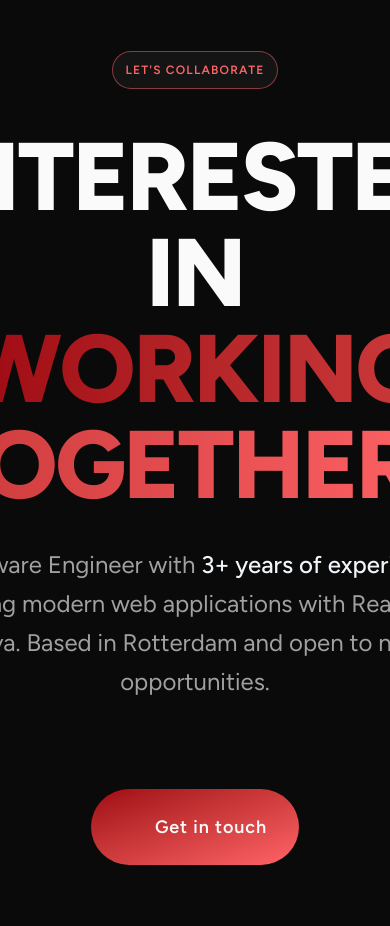
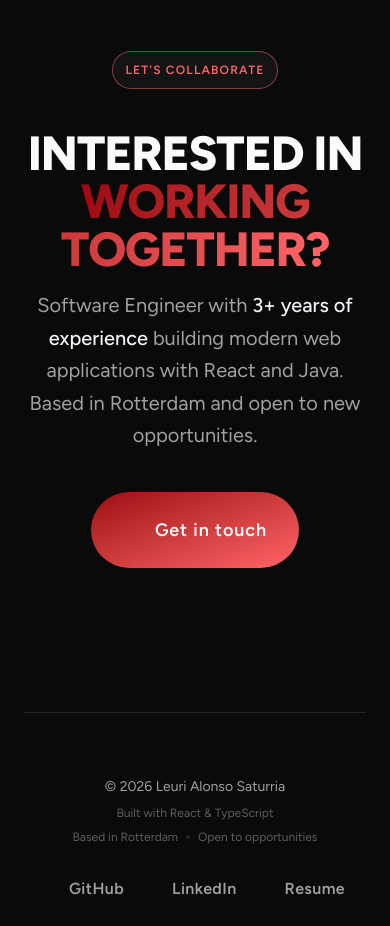
Before and after one commit to leuri17/portfolio, a Next.js app: page / in a window 390 px wide. Shown: the part 5800-6726 px from the top of the page. Built offline with nearby package versions, Linux system fonts and the light colour scheme; some icons are missing.

Commit message:
feat: cta responsive

```diff
--- a/src/sections/callToActionSection/CallToActionSection.tsx
+++ b/src/sections/callToActionSection/CallToActionSection.tsx
@@ -9,21 +9,23 @@ import { copyEmail } from '@/lib/utils';
 
 const CallToActionSection = () => {
   return (
-    <Section className="flex flex-col items-center gap-10">
+    <Section className="items-center gap-10">
       <Badge
         variant={'outline'}
         className="border-destructive/50 text-xs text-destructive font-semibold tracking-widest px-3 py-4.5 uppercase gap-1.5"
       >
         <span>Let&apos;s collaborate</span>
       </Badge>
+
       <div className="text-center flex flex-col items-center">
-        <h1 className="text-8xl font-extrabold tracking-tight leading-none mb-8 uppercase">
+        <h1 className="text-5xl font-extrabold tracking-tight leading-none mb-4 uppercase sm:text-6xl md:text-7xl lg:text-8xl">
           Interested in{' '}
           <span className="text-transparent bg-clip-text bg-linear-to-r from-primary to-destructive">
             working together?
           </span>
         </h1>
-        <p className="text-2xl text-muted-foreground leading-relaxed max-w-2xl mb-12">
+
+        <p className="text-xl text-muted-foreground leading-relaxed max-w-2xl md:mb-12 md:text-2xl">
           Software Engineer with <span className="text-slate-100 font-medium">3+ years of experience </span>building
           modern web applications with React and Java. Based in Rotterdam and open to new opportunities.
         </p>
```
